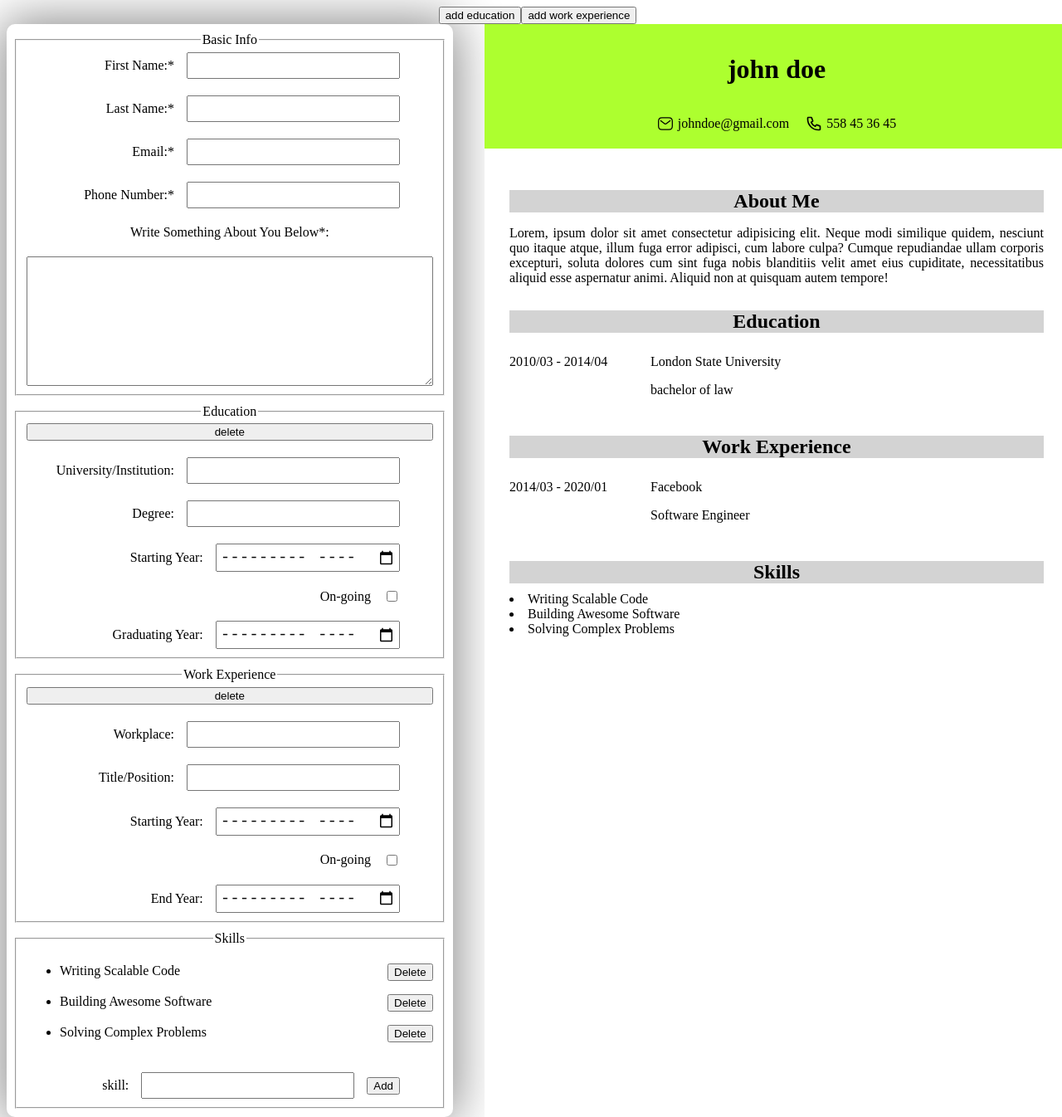
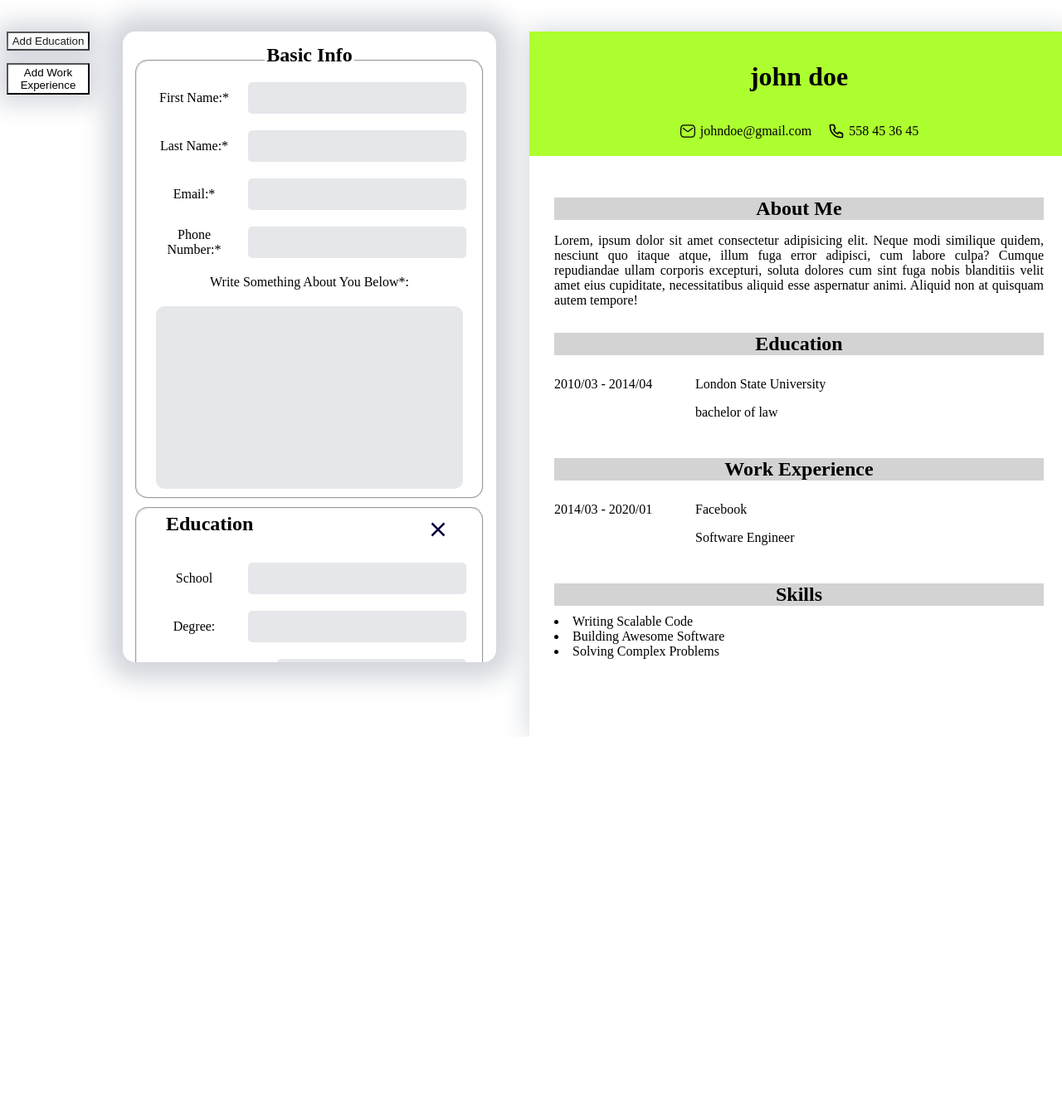
Before and after one commit to giorgi568/cv-app, a React (Vite) app: page / in a window 1280 px wide. Shown: the whole page at 83% size. After the commit the page ends 888 px from the top, so only its background shows below. Built offline with nearby package versions, Linux system fonts and the light colour scheme; the HTML template or start-up script is replaced by a standard one.

Commit message:
minor things left otherwise ready

```diff
--- a/src/App.jsx
+++ b/src/App.jsx
@@ -103,7 +103,11 @@ function App() {
   };
 
   //state handling for skills
-  const [skillList, setSkillList] = useState(['Writing Scalable Code', 'Building Awesome Software', 'Solving Complex Problems']);
+  const [skillList, setSkillList] = useState([
+    'Writing Scalable Code',
+    'Building Awesome Software',
+    'Solving Complex Problems',
+  ]);
   const deleteSkill = (index) => {
     const newArray = [...skillList];
     newArray.splice(index, 1);
@@ -118,6 +122,9 @@ function App() {
       <div className='navbar'>
         <button
           className='addEducation'
+          style={{
+            marginBottom: 15 + 'px',
+          }}
           onClick={() => {
             const newArr = [
               ...edu,
@@ -133,7 +140,7 @@ function App() {
             setEdu(newArr);
           }}
         >
-          add education
+          Add Education
         </button>
         <button
           className='addWorkExperience'
@@ -152,7 +159,7 @@ function App() {
             setWorkExp(newArr);
           }}
         >
-          add work experience
+          Add Work Experience
         </button>
       </div>
 
--- a/src/components/fieldsets.jsx
+++ b/src/components/fieldsets.jsx
@@ -1,111 +1,308 @@
 /* eslint-disable react/prop-types */
-import { UserInput, OngoingInput } from "./simpleInputs"
-import { v4 as uuidv4 } from 'uuid'
-function BasicInfoForm({updateInputsBasic}) {
+import { UserInput, OngoingInput } from './simpleInputs';
+import { v4 as uuidv4 } from 'uuid';
+function BasicInfoForm({ updateInputsBasic }) {
   return (
-    <fieldset className="basicInfoForm">
+    <fieldset className='basicInfoForm'>
       <legend>Basic Info</legend>
 
-      <UserInput text={"First Name:*"} id="firstName" property={'firstName'} cb={updateInputsBasic} > </UserInput>
-
-      <UserInput text={"Last Name:*"} id="lastName" property={'lastName'} cb={updateInputsBasic} > </UserInput>
-
-      <UserInput text={"Email:*"} id="email" property={'email'} cb={updateInputsBasic} > </UserInput>
-
-      <UserInput text={"Phone Number:*"} id="phoneNumber" property={'phoneNumber'} cb={updateInputsBasic} > </UserInput>
-
-      <label htmlFor="description">Write Something About You Below*:</label>
-      <textarea name="description" id="description" cols="30" rows="10" onChange={(e) => updateInputsBasic('description', e)}></textarea>
+      <div className='inputWrapper'>
+        <UserInput
+          text={'First Name:*'}
+          id='firstName'
+          property={'firstName'}
+          cb={updateInputsBasic}
+        >
+          {' '}
+        </UserInput>
+        <UserInput
+          text={'Last Name:*'}
+          id='lastName'
+          property={'lastName'}
+          cb={updateInputsBasic}
+        >
+          {' '}
+        </UserInput>
+        <UserInput
+          text={'Email:*'}
+          id='email'
+          property={'email'}
+          cb={updateInputsBasic}
+        >
+          {' '}
+        </UserInput>
+        <UserInput
+          text={'Phone Number:*'}
+          id='phoneNumber'
+          property={'phoneNumber'}
+          cb={updateInputsBasic}
+        >
+          {' '}
+        </UserInput>
+      </div>
+      <label style={{ width: 350 + 'px' }} htmlFor='description'>
+        Write Something About You Below*:
+      </label>
+      <textarea
+        name='description'
+        onChange={(e) => updateInputsBasic('description', e)}
+      ></textarea>
     </fieldset>
-  )
+  );
 }
 
-function EducationForm({toggleOngoing, edu, index, handleEduDelete, updateInputs}) {
+function EducationForm({
+  toggleOngoing,
+  edu,
+  index,
+  handleEduDelete,
+  updateInputs,
+}) {
+  return (
+    <fieldset className='educationForm'>
+      <div
+        style={{
+          width: 350 + 'px',
+          display: 'flex',
+          justifyContent: 'space-between',
+        }}
+      >
+        <legend style={{ display: 'flex', justifyContent: 'center' }}>
+          Education
+        </legend>
+        <svg
+          width='40px'
+          height='40px'
+          viewBox='0 0 24 24'
+          fill='none'
+          xmlns='http://www.w3.org/2000/svg'
+          className='deleteField'
+          onClick={() => {
+            handleEduDelete(index);
+          }}
+        >
+          <path
+            fillRule='evenodd'
+            clipRule='evenodd'
+            d='M10.9393 12L6.9696 15.9697L8.03026 17.0304L12 13.0607L15.9697 17.0304L17.0304 15.9697L13.0607 12L17.0303 8.03039L15.9696 6.96973L12 10.9393L8.03038 6.96973L6.96972 8.03039L10.9393 12Z'
+            fill='#080341'
+          />
+        </svg>
+      </div>
 
-  return(
-    <fieldset className="educationForm">
-      <legend>Education</legend>
-
-      <button className="deleteField" onClick={() => {handleEduDelete(index)}}> delete </button>
-
-      <UserInput text={"University/Institution:"} id={uuidv4()} property={'institution'} cb={updateInputs} index={index}> </UserInput>
-
-      <UserInput text={"Degree:"} id={uuidv4()} property={'degree'} cb={updateInputs} index={index}> </UserInput>
-
-      <UserInput type="month" text={"Starting Year:"} id={uuidv4()} property={'startingYear'} cb={updateInputs} index={index}> </UserInput>
-
-      <OngoingInput type="checkbox" text={"On-going"} id={uuidv4()} toggleOngoing={toggleOngoing} index={index}> </OngoingInput>
-
-      { !edu.ongoing && <UserInput type="month" text={"Graduating Year:"} id={uuidv4()} property={'graduatingYear'} cb={updateInputs} index={index}> </UserInput>}
+      <div className='inputWrapper'>
+        <UserInput
+          text={'School'}
+          id={uuidv4()}
+          property={'institution'}
+          cb={updateInputs}
+          index={index}
+        >
+          {' '}
+        </UserInput>
+        <UserInput
+          text={'Degree:'}
+          id={uuidv4()}
+          property={'degree'}
+          cb={updateInputs}
+          index={index}
+        >
+          {' '}
+        </UserInput>
+        <UserInput
+          type='month'
+          text={'Starting Year:'}
+          id={uuidv4()}
+          property={'startingYear'}
+          cb={updateInputs}
+          index={index}
+        >
+          {' '}
+        </UserInput>
+        <OngoingInput
+          type='checkbox'
+          text={'On-going'}
+          id={uuidv4()}
+          toggleOngoing={toggleOngoing}
+          index={index}
+        >
+          {' '}
+        </OngoingInput>
+        {!edu.ongoing && (
+          <UserInput
+            type='month'
+            text={'Graduating Year:'}
+            id={uuidv4()}
+            property={'graduatingYear'}
+            cb={updateInputs}
+            index={index}
+          >
+            {' '}
+          </UserInput>
+        )}
+      </div>
     </fieldset>
-  )
+  );
 }
 
-function WorkExperienceForm({toggleOngoingWork, workExp, index, handleWorkDelete, updateInputsWork}) {
+function WorkExperienceForm({
+  toggleOngoingWork,
+  workExp,
+  index,
+  handleWorkDelete,
+  updateInputsWork,
+}) {
+  return (
+    <fieldset className='workExperienceForm'>
+      <div
+        style={{
+          width: 350 + 'px',
+          display: 'flex',
+          justifyContent: 'space-between',
+        }}
+      >
+        <legend style={{ display: 'flex', justifyContent: 'center' }}>
+          Work Experience
+        </legend>
+        <svg
+          width='40px'
+          height='40px'
+          viewBox='0 0 24 24'
+          fill='none'
+          xmlns='http://www.w3.org/2000/svg'
+          className='deleteField'
+          onClick={() => {
+            handleWorkDelete(index);
+          }}
+        >
+          <path
+            fillRule='evenodd'
+            clipRule='evenodd'
+            d='M10.9393 12L6.9696 15.9697L8.03026 17.0304L12 13.0607L15.9697 17.0304L17.0304 15.9697L13.0607 12L17.0303 8.03039L15.9696 6.96973L12 10.9393L8.03038 6.96973L6.96972 8.03039L10.9393 12Z'
+            fill='#080341'
+          />
+        </svg>
+      </div>
+
+      <div className='inputWrapper'>
+        <UserInput
+          text={'Workplace:'}
+          id={uuidv4()}
+          property={'workplace'}
+          cb={updateInputsWork}
+          index={index}
+        >
+          {' '}
+        </UserInput>
+        <UserInput
+          text={'Title/Position:'}
+          id={uuidv4()}
+          property={'position'}
+          cb={updateInputsWork}
+          index={index}
+        >
+          {' '}
+        </UserInput>
+        <UserInput
+          type='month'
+          text={'Starting Year:'}
+          id={uuidv4()}
+          property={'startingYear'}
+          cb={updateInputsWork}
+          index={index}
+        >
+          {' '}
+        </UserInput>
+        <OngoingInput
+          type='checkbox'
+          text={'On-going'}
+          id={uuidv4()}
+          toggleOngoing={toggleOngoingWork}
+          index={index}
+        >
+          {' '}
+        </OngoingInput>
+        {!workExp.ongoing && (
+          <UserInput
+            type='month'
+            text={'End Year:'}
+            id={uuidv4()}
+            property={'endYear'}
+            cb={updateInputsWork}
+            index={index}
+          >
+            {' '}
+          </UserInput>
+        )}
+      </div>
+    </fieldset>
+  );
+}
+
+function SkillsForm({ deleteSkill, addSkill, skillList }) {
+  let skill;
 
   return (
-    <fieldset className="workExperienceForm">
-      <legend> Work Experience </legend>
-
-      <button className="deleteField" onClick={() => {handleWorkDelete(index)}}> delete </button>
-
-      <UserInput text={"Workplace:"} id={uuidv4()} property={'workplace'} cb={updateInputsWork} index={index}> </UserInput>
-
-      <UserInput text={"Title/Position:"} id={uuidv4()} property={'position'} cb={updateInputsWork} index={index}> </UserInput>
-
-      <UserInput type="month" text={"Starting Year:"} id={uuidv4()} property={'startingYear'} cb={updateInputsWork} index={index}> </UserInput>
-
-      <OngoingInput type="checkbox" text={"On-going"} id={uuidv4()} toggleOngoing={toggleOngoingWork} index={index} > </OngoingInput>
-
-      {!workExp.ongoing && <UserInput type="month" text={"End Year:"} id={uuidv4()} property={'endYear'} cb={updateInputsWork} index={index}> </UserInput>}
-
-    </fieldset>
-  )
-}
-
-function SkillsForm({deleteSkill, addSkill, skillList}) {
-  let skill;
-
-  return(
-    <fieldset>
+    <fieldset style={{}}>
       <legend> Skills </legend>
 
       <ul>
         {skillList.map((skill, index) => {
           return (
-          <li key={uuidv4()} >
-          <p>{skill}
-          <DelBtn value={'Delete'} index={index} cb={deleteSkill}></DelBtn>
+            <li key={uuidv4()}>
+              <p
+                style={{
+                  display: 'flex',
+                  justifyContent: 'space-between',
+                  alignItems: 'center',
+                  width: 350 + 'px',
+                }}
+              >
+                {skill}
+                <DelBtn
+                  value={'Delete'}
+                  index={index}
+                  cb={deleteSkill}
+                ></DelBtn>
               </p>
             </li>
           );
         })}
       </ul>
 
-      <div className="userInputWrapper">
-        <label htmlFor="addSkill">skill:</label>
-        <input type="text" id="addSkill" required  onChange={(e) => skill = e.target.value}/>
-        <button onClick={(e) => {
+      <div className='userInputWrapper'>
+        <input
+          type='text'
+          id='addSkill'
+          placeholder='Enter Skill Here'
+          onChange={(e) => (skill = e.target.value)}
+        />
+        <button
+          onClick={(e) => {
             e.preventDefault();
             addSkill(skill);
             document.getElementById('addSkill').value = '';
-        }}>
-          Add</button>
+          }}
+        >
+          Add
+        </button>
       </div>
-
     </fieldset>
-  )
+  );
 }
 
-function DelBtn({index, cb, value}) {
+function DelBtn({ index, cb, value }) {
   return (
-    <button className="skillDelBtn" onClick={(e)=> {
+    <button
+      className='skillDelBtn'
+      onClick={(e) => {
         e.preventDefault();
         cb(index);
-    }}>
+      }}
+    >
       {value}
     </button>
-  )
+  );
 }
 
-export {BasicInfoForm, EducationForm, WorkExperienceForm, SkillsForm};
+export { BasicInfoForm, EducationForm, WorkExperienceForm, SkillsForm };
--- a/src/components/infoPanel.jsx
+++ b/src/components/infoPanel.jsx
@@ -22,6 +22,7 @@ export default function InfoPanel({
 }) {
   return (
     <div className='infoPanel'>
+      <div style={{overflowY: 'scroll', height: 95 + 'vh'}}>
         <form action='getInformation' className='form' id='form'>
           <BasicInfoForm updateInputsBasic={updateInputsBasic}></BasicInfoForm>
           {edu.map((obj, index) => (
@@ -52,5 +53,6 @@ export default function InfoPanel({
           {/* <input type="submit" id="submit" value="Submit" /> */}
         </form>
       </div>
+    </div>
   );
 }
--- a/src/styles/App.css
+++ b/src/styles/App.css
@@ -5,6 +5,9 @@
   text-align: center;
   height: 100vh;
   width: 100vw;
+  display: flex;
+  gap: 40px;
+  padding-top: 30px;
 }
 
 ::-webkit-scrollbar {
@@ -23,27 +26,50 @@
 
 .infoPanel {
   background-color: white;
-  width: 42%;
-  /* max-height: 95vh; */
+  width: 450px;
+  height: 95vh;
   /* max-height: 1100px; */
-  /* overflow: hidden; */
+  overflow: hidden;
   /* overflow-x: hidden; */
-  border-radius: 10px;
-  box-shadow: 0px 0px 60px 5px #888;
+  border-radius: 15px;
+  box-shadow: 0px 0px 30px 20px #d1d5db;
+  padding: 5px;
+  box-sizing: border-box;
 }
 
 fieldset {
   display: flex;
   flex-direction: column;
   justify-content: center;
+  align-items: center;
   gap: 20px;
   margin: 10px;
+  border-radius: 15px;
 }
+fieldset:hover{
+  background-color: #f9fafb;
+}
+
 
 input {
   max-width: 250px;
   font-size: 1.2rem;
-  padding: 3px;
+  padding: 8px;
+  background-color: #e5e7eb;
+  border: 0;
+  border-radius: 5px;
+}
+textarea{
+  background-color: #e5e7eb;
+  border: 0;
+  border-radius: 10px;
+  width: 350px;
+  height: 200px;
+  resize: none;
+  font-size: 1rem;
+  font-family: inherit;
+  padding: 10px;
+  text-align: justify;
 }
 
 .userInputWrapper {
@@ -66,17 +92,28 @@ p {
 
 .navbar {
   position: sticky;
-  width: 100%;
   top: 0;
+  height: 200px;
 }
 .preview {
   width: 55%;
   background-color: white;
   min-height: 850px;
+  min-width: 650px;
+  box-shadow: 0px 0px 30px 1px #d1d5db;
+}
+.addEducation, .addWorkExperience{
+  box-shadow: 0px 0px 30px 10px #d1d5db;
+  background-color: white;
+  color: black;
+  width: 100px;
+  padding: 2px;
+
 }
 .mainContentWrapper {
   display: flex;
   justify-content: space-between;
+  gap: 40px;
 }
 .basicInfoPreview {
   height: 150px;
@@ -108,3 +145,27 @@ p {
   gap: 5px;
   align-items: center;
 }
+label{
+  font-weight: 500;
+  width: 100px;
+}
+.inputWrapper{
+  display: flex;
+  flex-direction: column;
+  gap: 20px;
+}
+legend{
+  font-size: 1.5rem;
+  font-weight: 700;
+  height: 40px;
+  display: flex;
+}
+.deleteField{
+  /* position:fixed; */
+  background-color: white;
+  border-radius: 50%;
+  width: 40px;
+  height: 40px;
+  margin: 0;
+  cursor: pointer;
+}
--- a/src/styles/index.css
+++ b/src/styles/index.css
@@ -5,8 +5,8 @@
 
   color-scheme: light dark;
   /* color: rgba(255, 255, 255, 0.87); */
-  background-color: #242424;
-
+  /* background-color: #242424; */
+  background-color: #f3f4f6;
   font-synthesis: none;
   text-rendering: optimizeLegibility;
   -webkit-font-smoothing: antialiased;
@@ -48,10 +48,14 @@ button {
   color: white;
   cursor: pointer;
   transition: border-color 0.25s;
+  margin: 5px 0px 5px 0px;
 }
 button:hover {
   border-color: #646cff;
   color:#646cff;
+}
+input:focus, textarea:focus{
+  outline-color:#646cff ;
 }
 button:focus,
 button:focus-visible {
```
Also changed, not shown: src/assets/close.svg (added). Lines whose indentation alone changed are shown as unchanged.
